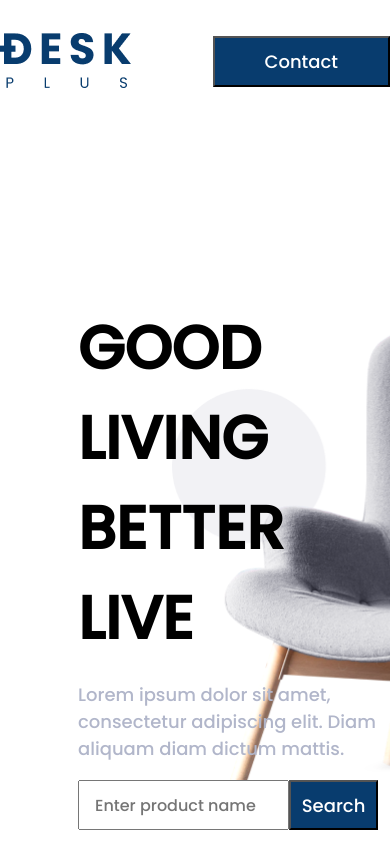
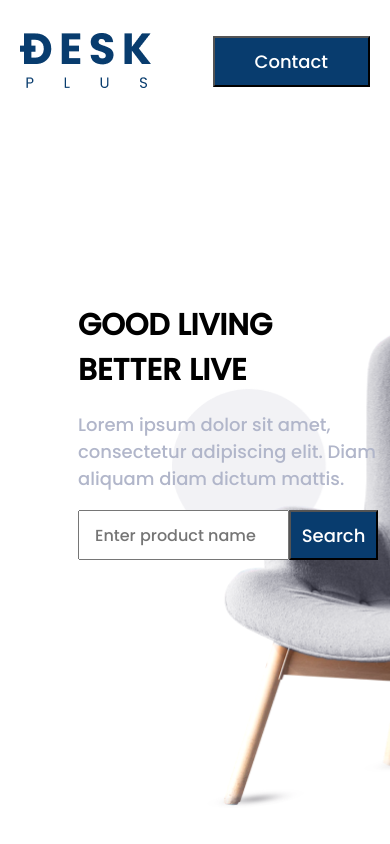
Before and after one commit to Moondogg1e/DeskPlus, a plain HTML site: page index.html in a window 390 px wide. Shown: the top 844 px of the page. Drawn offline with Linux system fonts and the light colour scheme.

Commit message:
fixed adaptive

```diff
--- a/index.html
+++ b/index.html
@@ -22,7 +22,7 @@
                 <ul class="nav_links">
                     <li><a href="#">Showroom</a></li>
                     <li><a href="#">Product</a></li>
-                    <li><button class="blue_btn">Contact</button></li>
+                    <li><button class="header_btn blue_btn">Contact</button></li>
                 </ul>
             </nav>
         </header>
--- a/style.css
+++ b/style.css
@@ -34,6 +34,7 @@ header{
     justify-content: space-around;
     align-items: center;
     padding-top: 20px;
+    margin: 0 20px;
 }
 
 
@@ -131,7 +132,7 @@ a:hover{
     max-width: 223px;
     color: #ffffff;
     background-color: #083C6E;
-    padding: 10px 50px;
+    padding: 10px 40px;
     font-size: 18px;
     text-align: center;
 }
@@ -254,6 +255,7 @@ input[type="text"]{
     width: 100%;
     height: auto;
     text-align: start;
+    margin-left: 5%;
 }
 
 .simple_n_modern img{
@@ -276,7 +278,7 @@ input[type="text"]{
 
 .advantages_title{
     max-width: 432px;
-    margin: 50px 100px;
+    margin: 50px 1% 50px 10%;
 }
 
 .advantages_cards{
@@ -335,6 +337,7 @@ input[type="text"]{
     max-width: 445px;
     width: 100%;
     margin-top: 20px;
+    margin-left: 5%;
 }
 
 
@@ -475,8 +478,15 @@ i:hover{
         position: initial;
         margin: 10px auto;
     }
+}
 
-
+@media (max-width: 400px){
+    h1, h2{
+         font-size: 30px
+    }
+    /* h2{
+        font-size: 30px
+    } */
 }
 
 @media screen and (max-width: 600px){
```
